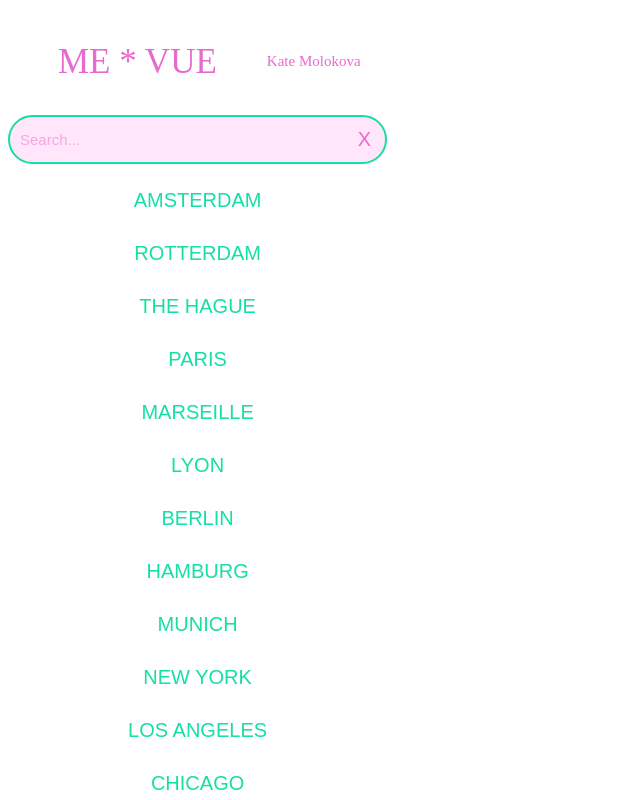
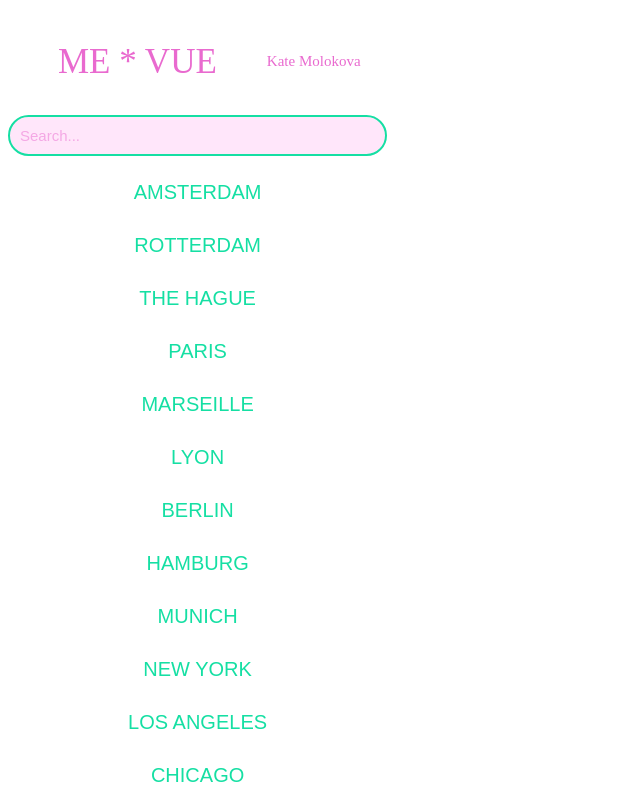
Before and after one commit to ekaterina-molokova/test_task_vue, a Vue app in the folder vue-project/: page / in a window 1280 px wide. Shown: the top 800 px of the page, without its empty margins (0-640 px from the left). Built offline with nearby package versions, Linux system fonts and the light colour scheme.

Commit message:
hide or show clear button

```diff
--- a/vue-project/src/App.vue
+++ b/vue-project/src/App.vue
@@ -16,7 +16,7 @@ export default {
       main_title: "Me * Vue",
       main_subtitle: "Kate Molokova",
       isClicked: false,
-      isVisible: true,
+      isVisible: false,
       search: [],
       currentCity: {},
       formValues: {
@@ -58,10 +58,10 @@ export default {
                          placeholder = "Search..."
                          type='text'
                          v-model="formValues.search"
-                         @change="handleSearch"
+                         @change="handleSearch($event), this.isVisible = true"
                   />
                 </fieldset>
-                <button class='search_clear-button' type='button' @click="this.formValues.search = ''">X</button>
+                <button class='search_clear-button' v-bind:class="isVisible ? '' : 'invisible'" type='button' @click="this.formValues.search = '', this.isVisible = false">X</button>
               </form>
               <div class="cities__element"
                 v-for="city in citiesList"
```
